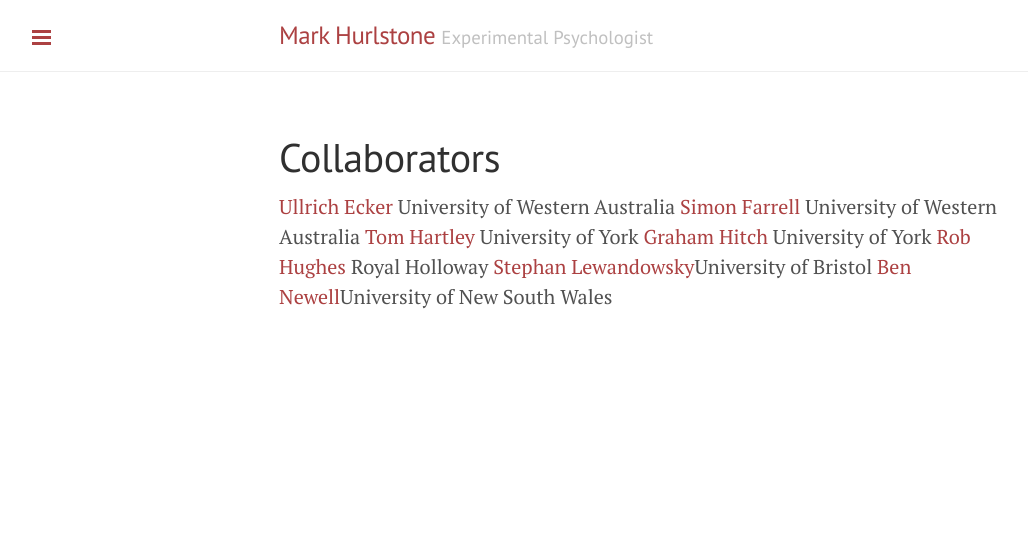
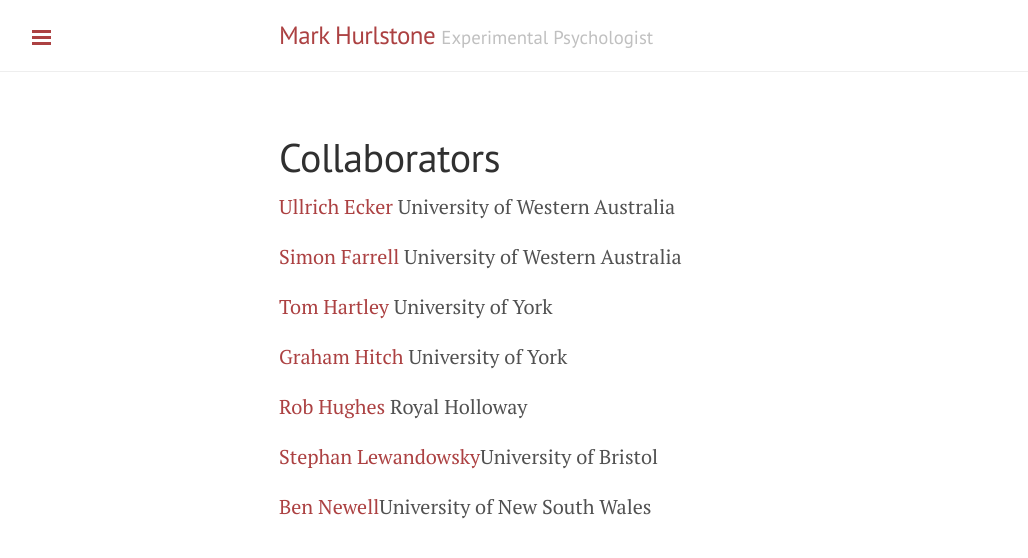
Before and after one commit to mjh508/mark-hurlstone.github.io, a Jekyll site: the page built from collaborators.md, in a window 1280 px wide. Shown: the top 558 px of the page, without its empty margins (1-1029 px from the left). Built offline with Jekyll 4.4.1, drawn with Linux system fonts in a browser that asks for light colours; Markdown is read by kramdown in place of the engine named in the settings.

```diff
--- a/collaborators.md
+++ b/collaborators.md
@@ -3,10 +3,10 @@ layout: page
 title: Collaborators
 ---
 
-<a href="http://www.uwa.edu.au/people/ullrich.ecker.html">Ullrich Ecker</a> University of Western Australia
-<a href="http://psy-farrell.github.io.html">Simon Farrell</a> University of Western Australia
-<a href="http://www.york.ac.uk/psychology/staff/faculty/th512/.html">Tom Hartley</a> University of York
-<a href="http://www.york.ac.uk/psychology/staff/faculty/gjh3/.html">Graham Hitch</a> University of York
-<a href="http://pure.rhul.ac.uk/portal/en/persons/rob-hughes(c7912f97-8990-4775-862f-bb1060e85d9e).html.html">Rob Hughes</a> Royal Holloway
-<a href="http://www.bris.ac.uk/expsych/people/stephan-lewandowsky/.html">Stephan Lewandowsky</a>University of Bristol
-<a href="http://www2.psy.unsw.edu.au/Users/BNewell/.html">Ben Newell</a>University of New South Wales
+<p> <a href="http://www.uwa.edu.au/people/ullrich.ecker.html">Ullrich Ecker</a> University of Western Australia </p>
+<p> <a href="http://psy-farrell.github.io.html">Simon Farrell</a> University of Western Australia </p>
+<p> <a href="http://www.york.ac.uk/psychology/staff/faculty/th512/.html">Tom Hartley</a> University of York </p>
+<p> <a href="http://www.york.ac.uk/psychology/staff/faculty/gjh3/.html">Graham Hitch</a> University of York </p>
+<p> <a href="http://pure.rhul.ac.uk/portal/en/persons/rob-hughes(c7912f97-8990-4775-862f-bb1060e85d9e).html.html">Rob Hughes</a> Royal Holloway </p>
+<p> <a href="http://www.bris.ac.uk/expsych/people/stephan-lewandowsky/.html">Stephan Lewandowsky</a>University of Bristol </p>
+<p> <a href="http://www2.psy.unsw.edu.au/Users/BNewell/.html">Ben Newell</a>University of New South Wales </p>
```
